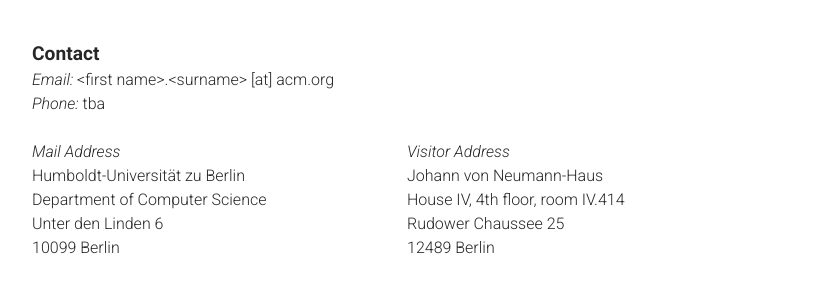
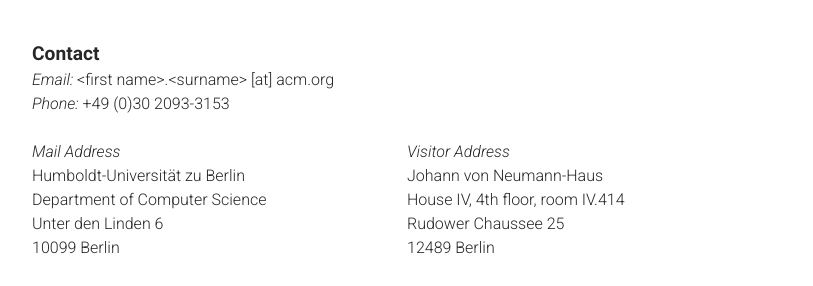
Before and after one commit to thomas-vogel/thomas-vogel.github.io, a Jekyll site: the page built from index.md, in a window 1280 px wide. Shown: the part 393-679 px from the top of the page, without its empty margins (233-1046 px from the left). Built offline with Jekyll 4.4.1, drawn with Linux system fonts in a browser that asks for light colours.

Commit message:
Add phone number and corrected comma.

```diff
--- a/index.md
+++ b/index.md
@@ -22,7 +22,7 @@
 <section class="vcard">
     <div class="contactleft">
     <em>Email:</em> &lt;first name&gt;.&lt;surname&gt; [at] acm.org <br />
-    <em>Phone:</em> tba  <br /> <br />
+    <em>Phone:</em> +49 (0)30 2093-3153  <br /> <br />
     <em>Mail Address</em> <br />
     Humboldt-Universität zu Berlin <br />
     Department of Computer Science <br />
```
Also changed, not shown: _pages/activities.md (+2 -2 lines).
